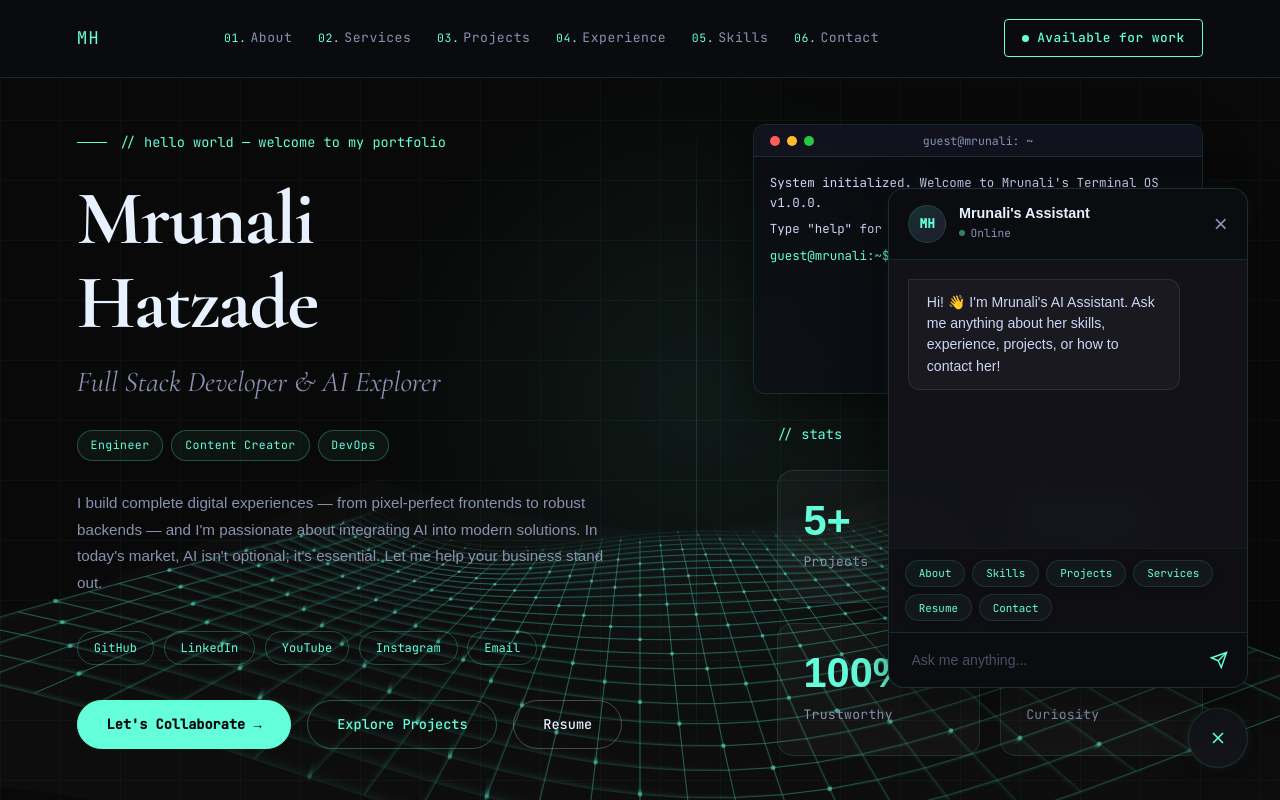
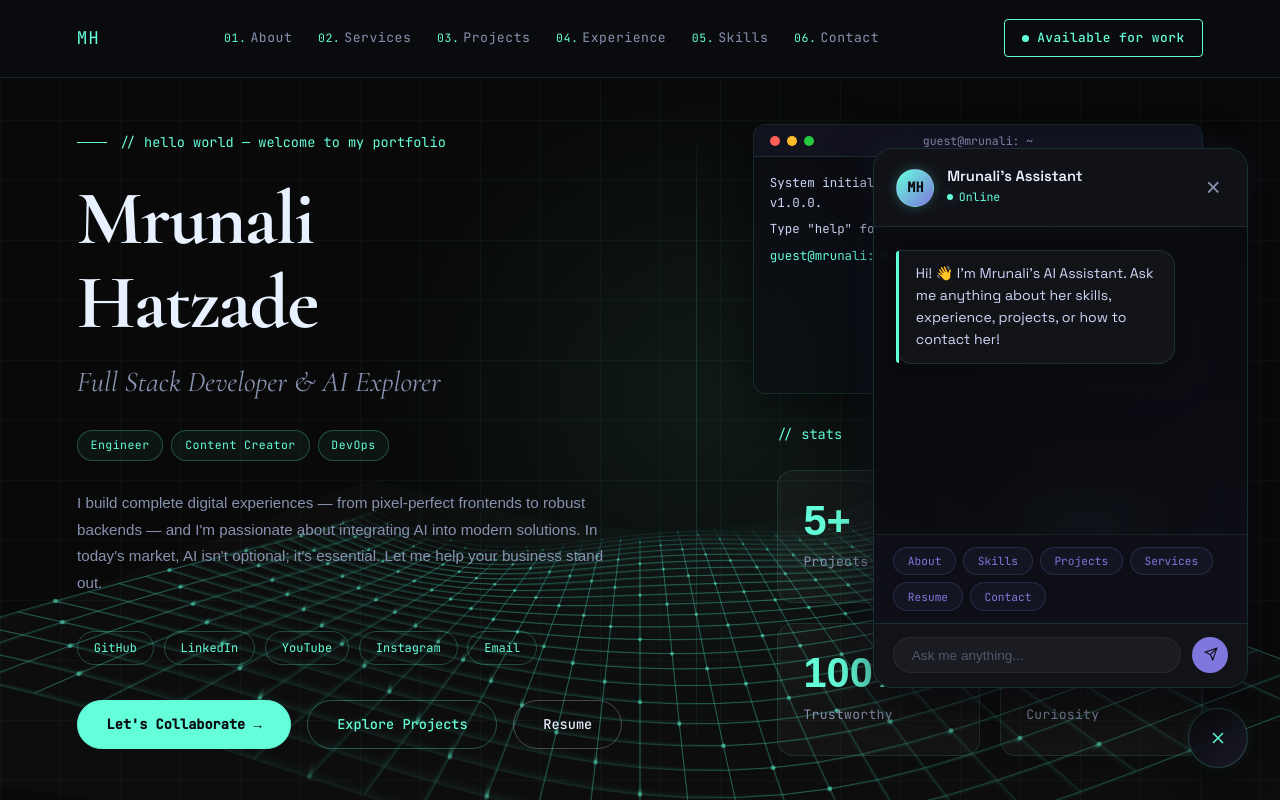
Before and after one commit to mrunali-hatzade/mrunali-portfolio, a Next.js app: page / in a window 1280 px wide. Both pictures are taken after a click on the button "Toggle AI Assistant". Shown: the top 800 px of the page. Built offline with nearby package versions, Linux system fonts and the light colour scheme.

Commit message:
Fix about toggle visibility and update chatbot to premium theme

```diff
--- a/src/app/globals.css
+++ b/src/app/globals.css
@@ -1616,30 +1616,46 @@ footer {
   bottom: 2rem;
   right: 2rem;
   z-index: 1000;
-  font-family: 'DM Sans', sans-serif;
-}
-
+  font-family: 'Space Grotesk', sans-serif;
+}
+
+/* Floating Toggle Button */
 .chatbot-toggle-btn {
   width: 60px;
   height: 60px;
   border-radius: 50%;
-  background: var(--bg2);
-  border: 1px solid var(--border);
+  background: linear-gradient(135deg, rgba(11, 12, 16, 0.95), rgba(26, 27, 38, 0.95));
+  border: 1.5px solid rgba(100, 255, 218, 0.2);
   color: var(--accent);
   display: flex;
   align-items: center;
   justify-content: center;
   cursor: pointer;
-  box-shadow: 0 8px 32px rgba(0, 0, 0, 0.4), 0 0 10px rgba(100, 255, 218, 0.1);
-  transition: all 0.3s cubic-bezier(0.4, 0, 0.2, 1);
+  box-shadow: 0 10px 30px rgba(0, 0, 0, 0.5), 0 0 15px rgba(100, 255, 218, 0.1);
+  transition: all 0.4s cubic-bezier(0.25, 1, 0.5, 1);
   position: relative;
 }
 
+.chatbot-toggle-btn::before {
+  content: '';
+  position: absolute;
+  inset: -3px;
+  border-radius: 50%;
+  background: linear-gradient(135deg, var(--accent), var(--accent2));
+  opacity: 0;
+  z-index: -1;
+  transition: opacity 0.4s ease;
+}
+
 .chatbot-toggle-btn:hover {
-  transform: scale(1.08);
-  border-color: var(--accent);
-  box-shadow: 0 8px 32px rgba(0, 0, 0, 0.5), 0 0 20px rgba(100, 255, 218, 0.25);
+  transform: translateY(-4px) scale(1.05);
+  border-color: transparent;
   color: var(--white);
+  box-shadow: 0 12px 35px rgba(0, 0, 0, 0.6), 0 0 25px rgba(127, 119, 221, 0.35);
+}
+
+.chatbot-toggle-btn:hover::before {
+  opacity: 0.85;
 }
 
 .chatbot-pulse-indicator {
@@ -1649,44 +1665,47 @@ footer {
   width: 12px;
   height: 12px;
   border-radius: 50%;
-  background: var(--accent);
-  border: 2px solid var(--bg2);
+  background: var(--accent2);
+  border: 2px solid var(--bg);
   animation: pulse-dot 2s infinite;
 }
 
 @keyframes pulse-dot {
-  0% { transform: scale(0.9); opacity: 1; }
-  50% { transform: scale(1.2); opacity: 0.5; }
-  100% { transform: scale(0.9); opacity: 1; }
-}
-
+  0% { transform: scale(0.9); opacity: 1; box-shadow: 0 0 0 0 rgba(127, 119, 221, 0.7); }
+  70% { transform: scale(1.2); opacity: 0.5; box-shadow: 0 0 0 6px rgba(127, 119, 221, 0); }
+  100% { transform: scale(0.9); opacity: 1; box-shadow: 0 0 0 0 rgba(127, 119, 221, 0); }
+}
+
+/* Chat Window */
 .chatbot-window {
   position: absolute;
   bottom: 5rem;
   right: 0;
-  width: 360px;
-  height: 500px;
+  width: 375px;
+  height: 540px;
   max-height: calc(100vh - 120px);
-  background: rgba(19, 20, 26, 0.95);
-  border: 1px solid var(--border);
-  border-radius: 16px;
-  box-shadow: 0 12px 40px rgba(0, 0, 0, 0.5), 0 0 15px rgba(100, 255, 218, 0.05);
+  background: rgba(11, 12, 16, 0.9);
+  border: 1.5px solid rgba(100, 255, 218, 0.15);
+  border-radius: 20px;
+  box-shadow: 0 20px 50px rgba(0, 0, 0, 0.65), 0 0 35px rgba(127, 119, 221, 0.12);
   display: flex;
   flex-direction: column;
   overflow: hidden;
-  backdrop-filter: blur(16px);
-  animation: chatEntrance 0.35s cubic-bezier(0.34, 1.56, 0.64, 1) both;
+  backdrop-filter: blur(25px);
+  -webkit-backdrop-filter: blur(25px);
+  animation: chatEntrance 0.4s cubic-bezier(0.34, 1.56, 0.64, 1) both;
 }
 
 @keyframes chatEntrance {
-  from { opacity: 0; transform: translateY(20px) scale(0.95); }
+  from { opacity: 0; transform: translateY(25px) scale(0.94); }
   to { opacity: 1; transform: translateY(0) scale(1); }
 }
 
+/* Header Section */
 .chatbot-header {
-  padding: 1rem 1.2rem;
-  background: rgba(11, 12, 16, 0.95);
-  border-bottom: 1px solid var(--border);
+  padding: 1.2rem 1.4rem;
+  background: rgba(19, 20, 26, 0.85);
+  border-bottom: 1px solid rgba(100, 255, 218, 0.12);
   display: flex;
   align-items: center;
   justify-content: space-between;
@@ -1702,19 +1721,20 @@ footer {
   width: 38px;
   height: 38px;
   border-radius: 50%;
-  background: linear-gradient(135deg, rgba(100, 255, 218, 0.15), rgba(127, 119, 221, 0.15));
-  border: 1px solid var(--border);
+  background: linear-gradient(135deg, var(--accent), var(--accent2));
+  border: 1px solid rgba(255, 255, 255, 0.1);
   display: flex;
   align-items: center;
   justify-content: center;
   font-family: 'JetBrains Mono', monospace;
-  font-size: 0.8rem;
-  color: var(--accent);
-  font-weight: 600;
+  font-size: 0.85rem;
+  color: #0b0c10;
+  font-weight: 700;
+  box-shadow: 0 0 12px rgba(100, 255, 218, 0.25);
 }
 
 .chatbot-avatar-status h4 {
-  font-size: 0.9rem;
+  font-size: 0.92rem;
   font-weight: 600;
   color: var(--white);
   margin: 0;
@@ -1723,8 +1743,8 @@ footer {
 
 .chatbot-status-online {
   font-family: 'JetBrains Mono', monospace;
-  font-size: 0.7rem;
-  color: var(--muted);
+  font-size: 0.72rem;
+  color: var(--accent);
   display: flex;
   align-items: center;
   gap: 0.35rem;
@@ -1736,30 +1756,71 @@ footer {
   height: 6px;
   border-radius: 50%;
   background: var(--accent);
-  animation: pulse 1.8s infinite;
+  animation: pulse-green 1.8s infinite;
+}
+
+@keyframes pulse-green {
+  0% { box-shadow: 0 0 0 0 rgba(100, 255, 218, 0.4); }
+  70% { box-shadow: 0 0 0 6px rgba(100, 255, 218, 0); }
+  100% { box-shadow: 0 0 0 0 rgba(100, 255, 218, 0); }
+}
+
+.chatbot-header-actions {
+  display: flex;
+  align-items: center;
+  gap: 0.6rem;
+}
+
+.chatbot-header-action-btn {
+  background: rgba(100, 255, 218, 0.08);
+  border: 1.5px solid rgba(100, 255, 218, 0.2);
+  color: var(--accent);
+  font-size: 0.72rem;
+  font-family: 'JetBrains Mono', monospace;
+  padding: 0.25rem 0.6rem;
+  border-radius: 6px;
+  cursor: pointer;
+  display: flex;
+  align-items: center;
+  gap: 4px;
+  transition: all 0.2s ease;
+}
+
+.chatbot-header-action-btn:hover {
+  background: rgba(100, 255, 218, 0.16);
+  border-color: var(--accent);
+  color: var(--white);
+  box-shadow: 0 0 10px rgba(100, 255, 218, 0.2);
 }
 
 .chatbot-close-btn {
   background: transparent;
   border: none;
   color: var(--muted);
-  font-size: 1.5rem;
+  font-size: 1.6rem;
   cursor: pointer;
   line-height: 1;
-  transition: color 0.2s;
+  display: flex;
+  align-items: center;
+  justify-content: center;
+  transition: color 0.2s, transform 0.2s;
+  padding: 4px;
 }
 
 .chatbot-close-btn:hover {
-  color: var(--accent);
-}
-
+  color: var(--accent2);
+  transform: scale(1.1);
+}
+
+/* Chat Messages Area */
 .chatbot-messages {
   flex: 1;
-  padding: 1.2rem;
+  padding: 1.4rem;
   overflow-y: auto;
   display: flex;
   flex-direction: column;
-  gap: 1rem;
+  gap: 1.2rem;
+  background: radial-gradient(circle at bottom right, rgba(127, 119, 221, 0.03) 0%, transparent 70%);
 }
 
 .chatbot-messages::-webkit-scrollbar {
@@ -1786,17 +1847,33 @@ footer {
 
 .chat-bubble {
   max-width: 85%;
-  padding: 0.75rem 1.1rem;
+  padding: 0.8rem 1.15rem;
   font-size: 0.88rem;
-  line-height: 1.5;
-  border-radius: 12px;
-}
-
+  line-height: 1.55;
+  border-radius: 16px;
+  position: relative;
+  word-break: break-word;
+}
+
+/* Bot Bubbles */
 .bot-bubble {
-  background: rgba(255, 255, 255, 0.03);
-  border: 1px solid var(--border);
+  background: rgba(255, 255, 255, 0.035);
+  border: 1px solid rgba(100, 255, 218, 0.12);
   color: var(--text);
-  border-top-left-radius: 2px;
+  border-top-left-radius: 4px;
+  box-shadow: 0 4px 15px rgba(0, 0, 0, 0.15);
+}
+
+.bot-bubble::before {
+  content: '';
+  position: absolute;
+  left: -1px;
+  top: 0;
+  bottom: 0;
+  width: 3px;
+  background: var(--accent);
+  border-top-left-radius: 4px;
+  border-bottom-left-radius: 4px;
 }
 
 .chat-link {
@@ -1812,58 +1889,136 @@ footer {
   border-bottom: 1px solid var(--white);
 }
 
+/* User Bubbles */
 .user-bubble {
+  background: linear-gradient(135deg, var(--accent) 0%, var(--accent2) 100%);
+  color: #0b0c10;
+  font-weight: 600;
+  border-top-right-radius: 4px;
+  box-shadow: 0 6px 20px rgba(127, 119, 221, 0.2);
+}
+
+/* Confirmation Box inside chatbot */
+.chat-confirm-box {
+  width: 100%;
+  max-width: 250px;
+  background: rgba(26, 27, 38, 0.9) !important;
+  border: 1.5px solid rgba(127, 119, 221, 0.25) !important;
+  padding: 1.1rem !important;
+  border-radius: 12px !important;
+  box-shadow: 0 8px 24px rgba(0, 0, 0, 0.3) !important;
+}
+
+.chat-confirm-box::before {
+  background: var(--accent2) !important;
+}
+
+.chat-confirm-box p {
+  margin-bottom: 0.9rem;
+  font-size: 0.84rem;
+  color: var(--text);
+  line-height: 1.45;
+}
+
+.chat-confirm-box .confirm-actions {
+  display: flex;
+  gap: 0.5rem;
+}
+
+.confirm-btn-primary {
   background: var(--accent);
   color: #0b0c10;
-  font-weight: 500;
-  border-top-right-radius: 2px;
-}
-
+  border: none;
+  border-radius: 6px;
+  padding: 0.45rem 0.8rem;
+  font-size: 0.72rem;
+  font-weight: 600;
+  cursor: pointer;
+  flex: 1;
+  transition: all 0.2s ease;
+}
+
+.confirm-btn-primary:hover {
+  background: var(--white);
+  box-shadow: 0 0 8px rgba(100, 255, 218, 0.3);
+  transform: translateY(-1px);
+}
+
+.confirm-btn-secondary {
+  background: rgba(255, 255, 255, 0.05);
+  color: var(--text);
+  border: 1px solid rgba(255, 255, 255, 0.1);
+  border-radius: 6px;
+  padding: 0.45rem 0.8rem;
+  font-size: 0.72rem;
+  cursor: pointer;
+  flex: 1;
+  transition: all 0.2s ease;
+}
+
+.confirm-btn-secondary:hover {
+  background: rgba(255, 255, 255, 0.12);
+  border-color: rgba(255, 255, 255, 0.25);
+  transform: translateY(-1px);
+}
+
+/* Quick suggestions pills */
 .chatbot-quick-replies {
   display: flex;
   flex-wrap: wrap;
   gap: 0.45rem;
-  padding: 0.65rem 1rem;
-  background: rgba(11, 12, 16, 0.55);
-  border-top: 1px solid rgba(100, 255, 218, 0.06);
+  padding: 0.75rem 1.2rem;
+  background: rgba(15, 16, 25, 0.9);
+  border-top: 1px solid rgba(100, 255, 218, 0.08);
 }
 
 .chatbot-quick-replies button {
-  background: rgba(100, 255, 218, 0.04);
-  border: 1px solid rgba(100, 255, 218, 0.12);
-  color: var(--accent);
-  font-family: 'JetBrains Mono', monospace;
-  font-size: 0.68rem;
-  padding: 0.35rem 0.8rem;
+  background: rgba(127, 119, 221, 0.06);
+  border: 1px solid rgba(127, 119, 221, 0.2);
+  color: var(--accent2);
+  font-family: 'JetBrains Mono', monospace;
+  font-size: 0.7rem;
+  padding: 0.38rem 0.85rem;
   border-radius: 50px;
   cursor: pointer;
   transition: all 0.25s cubic-bezier(0.25, 1, 0.5, 1);
-  box-shadow: 0 2px 8px rgba(0, 0, 0, 0.1);
+  box-shadow: 0 2px 6px rgba(0, 0, 0, 0.1);
 }
 
 .chatbot-quick-replies button:hover {
-  background: rgba(100, 255, 218, 0.1);
+  background: linear-gradient(135deg, rgba(100, 255, 218, 0.1), rgba(127, 119, 221, 0.1));
   border-color: var(--accent);
-  transform: translateY(-1px);
-  box-shadow: 0 4px 12px rgba(100, 255, 218, 0.08);
-}
-
+  transform: translateY(-1px) scale(1.02);
+  box-shadow: 0 4px 12px rgba(100, 255, 218, 0.12);
+  color: var(--accent);
+}
+
+/* Chatbot Input form */
 .chatbot-input-form {
   display: flex;
   align-items: center;
-  border-top: 1px solid var(--border);
-  background: rgba(11, 12, 16, 0.95);
-  padding: 0.6rem 0.8rem;
+  border-top: 1px solid rgba(100, 255, 218, 0.12);
+  background: rgba(19, 20, 26, 0.95);
+  padding: 0.85rem 1.2rem;
+  gap: 0.65rem;
 }
 
 .chatbot-input-form input {
   flex: 1;
-  background: transparent;
-  border: none;
-  color: var(--text);
-  padding: 0.6rem;
-  font-size: 0.88rem;
+  background: rgba(255, 255, 255, 0.04);
+  border: 1.5px solid rgba(255, 255, 255, 0.06);
   outline: none;
+  padding: 0.6rem 1.1rem;
+  color: var(--white);
+  border-radius: 50px;
+  font-size: 0.85rem;
+  transition: all 0.25s ease;
+}
+
+.chatbot-input-form input:focus {
+  border-color: var(--accent2);
+  background: rgba(255, 255, 255, 0.07);
+  box-shadow: 0 0 10px rgba(127, 119, 221, 0.15);
 }
 
 .chatbot-input-form input::placeholder {
@@ -1872,26 +2027,33 @@ footer {
 }
 
 .chatbot-send-btn {
-  background: transparent;
+  background: var(--accent2);
   border: none;
-  color: var(--accent);
+  width: 36px;
+  height: 36px;
+  border-radius: 50%;
+  color: #0b0c10;
+  display: flex;
+  align-items: center;
+  justify-content: center;
   cursor: pointer;
-  padding: 0.4rem;
-  display: flex;
-  align-items: center;
-  justify-content: center;
-  transition: transform 0.2s, color 0.2s;
+  transition: all 0.25s ease;
+  padding: 0;
+  flex-shrink: 0;
 }
 
 .chatbot-send-btn:hover {
-  color: var(--white);
-  transform: translateX(2px);
+  transform: scale(1.08) rotate(5deg);
+  background: var(--accent);
+  box-shadow: 0 0 12px rgba(100, 255, 218, 0.4);
+  color: #0b0c10;
 }
 
 .chatbot-send-btn svg {
-  width: 18px;
-  height: 18px;
+  width: 14px;
+  height: 14px;
   stroke: currentColor;
+  transform: translate(1px, -1px);
 }
 
 /* Typing indicator bubble */
@@ -1925,7 +2087,7 @@ footer {
   }
   .chatbot-window {
     width: calc(100vw - 2rem);
-    height: 450px;
+    height: 470px;
     bottom: 4.5rem;
   }
 }
--- a/src/app/page.js
+++ b/src/app/page.js
@@ -806,7 +806,7 @@ export default function Home() {
             </div>
           </div>
         ) : (
-          <div className="about-grid reveal">
+          <div className="about-grid reveal visible">
             <div className="about-text">
               <p>Hi! I'm a <span>2025 graduate</span> in <span>Electronics & Telecommunication Engineering (ENTC)</span> from <span>Dr. D.Y. Patil Institute of Engineering, Management and Research (DYPIEMR)</span>, Akurdi, Pune.</p>
               <p>I'm a <span>Full Stack Developer</span> who loves building end-to-end digital products — crafting responsive, intuitive frontends, scalable backends, and thoughtful UI/UX experiences.</p>
@@ -1622,27 +1622,13 @@ export default function Home() {
                   <span className="chatbot-status-online"><span className="online-dot"></span>Online</span>
                 </div>
               </div>
-              <div style={{ display: 'flex', alignItems: 'center', gap: '0.6rem' }}>
+              <div className="chatbot-header-actions">
                 {messages.length > 1 && (
                   <button
                     type="button"
                     className="chatbot-header-action-btn"
                     onClick={promptNewChat}
                     title="New Chat"
-                    style={{
-                      background: 'rgba(100,255,218,0.1)',
-                      border: '1px solid rgba(100,255,218,0.2)',
-                      color: 'var(--accent)',
-                      fontSize: '0.72rem',
-                      fontFamily: 'var(--font-jetbrains), monospace',
-                      padding: '0.2rem 0.5rem',
-                      borderRadius: '4px',
-                      cursor: 'pointer',
-                      display: 'flex',
-                      alignItems: 'center',
-                      gap: '4px',
-                      transition: 'background 0.25s'
-                    }}
                   >
                     <svg viewBox="0 0 24 24" fill="none" stroke="currentColor" strokeWidth="2.2" style={{width: '10px', height: '10px'}}><path d="M12 5v14M5 12h14"/></svg>
                     New Chat
@@ -1660,39 +1646,20 @@ export default function Home() {
                       {msg.text}
                     </div>
                   ) : msg.isConfirmation ? (
-                    <div className="chat-bubble bot-bubble chat-confirm-box" style={{ width: '100%', maxWidth: '240px', background: 'var(--bg3)', border: '1px solid var(--border)', padding: '1rem', borderRadius: '8px' }}>
-                      <p style={{ marginBottom: '0.8rem', fontSize: '0.82rem', color: 'var(--text)', lineHeight: '1.4' }}>{msg.text}</p>
-                      <div style={{ display: 'flex', gap: '0.5rem' }}>
+                    <div className="chat-bubble bot-bubble chat-confirm-box">
+                      <p>{msg.text}</p>
+                      <div className="confirm-actions">
                         <button
                           type="button"
+                          className="confirm-btn-primary"
                           onClick={handleStartNewChat}
-                          style={{
-                            background: 'var(--accent)',
-                            color: '#0b0c10',
-                            border: 'none',
-                            borderRadius: '4px',
-                            padding: '0.35rem 0.75rem',
-                            fontSize: '0.72rem',
-                            fontWeight: '600',
-                            cursor: 'pointer',
-                            flex: '1'
-                          }}
                         >
                           Start New
                         </button>
                         <button
                           type="button"
+                          className="confirm-btn-secondary"
                           onClick={() => handleContinueChat(idx)}
-                          style={{
-                            background: 'rgba(255,255,255,0.06)',
-                            color: 'var(--text)',
-                            border: '1px solid rgba(255,255,255,0.1)',
-                            borderRadius: '4px',
-                            padding: '0.35rem 0.75rem',
-                            fontSize: '0.72rem',
-                            cursor: 'pointer',
-                            flex: '1'
-                          }}
                         >
                           Continue
                         </button>
```
